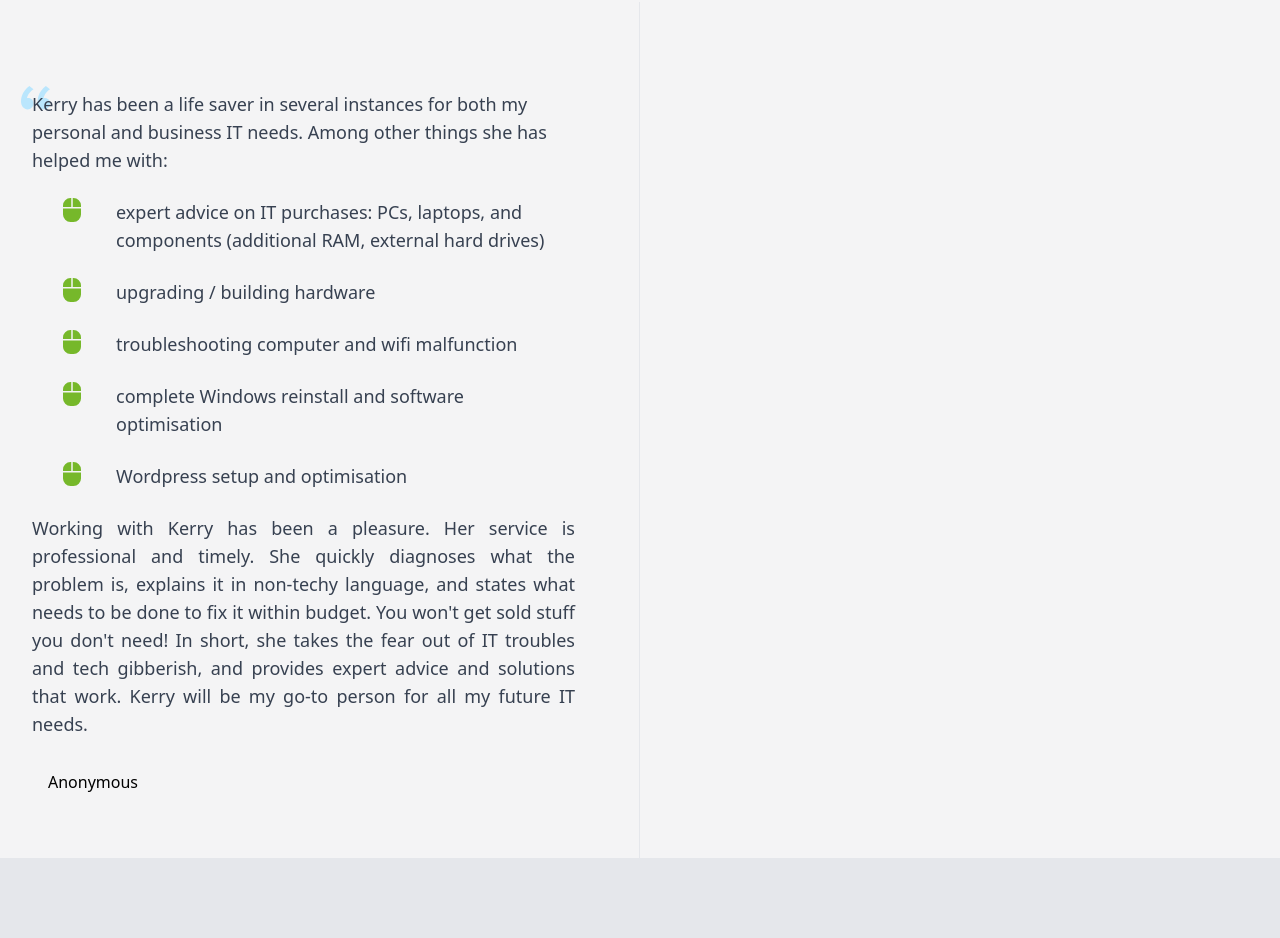
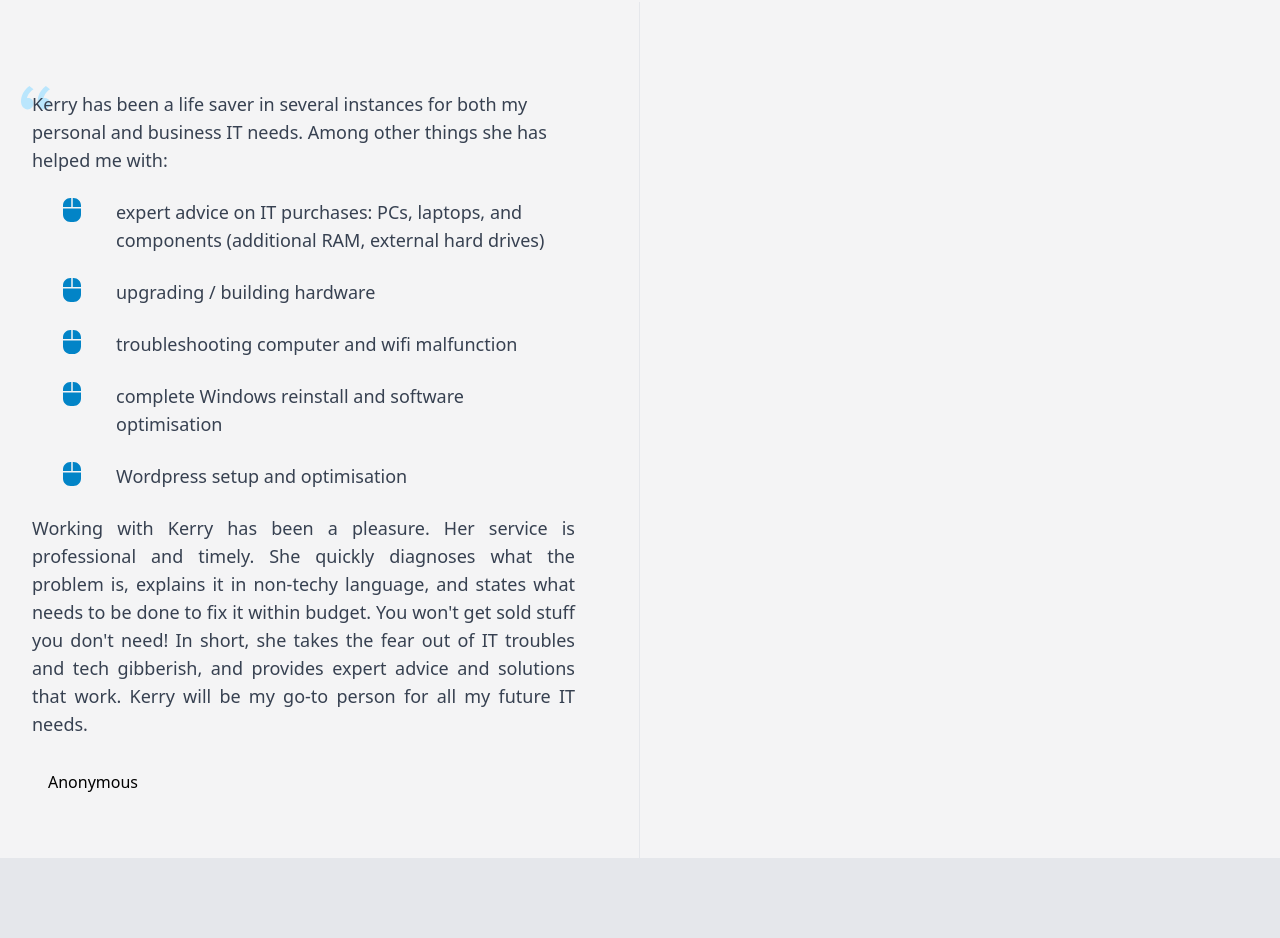
Before and after one commit to DigitalITServices/DigitalServices, a Nuxt app: page /HireMe in a window 1280 px wide. Shown: the part 1176-2114 px from the top of the page. Built offline with nearby package versions, Linux system fonts and the light colour scheme.

Commit message:
updated bullet points on HireMe

```diff
--- a/pages/HireMe.vue
+++ b/pages/HireMe.vue
@@ -80,35 +80,45 @@
             </p>
 
             <div class="-m-3 p-3 ml-4 mt-3 flex items-start rounded-lg">
-              <img class="flex-shrink-0 h-6 w-6" src="/images/bullets.svg" alt="bullet point">
+              <svg xmlns="http://www.w3.org/2000/svg" fill="#0284c7" viewBox="0 0 384 512" class="flex-shrink-0 h-6 w-6">
+                <path d="M0 192l176 0L176 0 160 0C71.6 0 0 71.6 0 160l0 32zm0 32L0 352c0 88.4 71.6 160 160 160l64 0c88.4 0 160-71.6 160-160l0-128-192 0L0 224zm384-32l0-32C384 71.6 312.4 0 224 0L208 0l0 192 176 0z"/>
+              </svg>
               <span class="ml-8 text-lg text-gray-700">
                 expert advice on IT purchases: PCs, laptops, and components (additional RAM, external hard drives)
               </span>
             </div>
 
             <div class="-m-3 p-3 ml-4 mt-3 flex items-start rounded-lg">
-              <img class="flex-shrink-0 h-6 w-6" src="/images/bullets.svg" alt="bullet point">
+              <svg xmlns="http://www.w3.org/2000/svg" fill="#0284c7" viewBox="0 0 384 512" class="flex-shrink-0 h-6 w-6">
+                <path d="M0 192l176 0L176 0 160 0C71.6 0 0 71.6 0 160l0 32zm0 32L0 352c0 88.4 71.6 160 160 160l64 0c88.4 0 160-71.6 160-160l0-128-192 0L0 224zm384-32l0-32C384 71.6 312.4 0 224 0L208 0l0 192 176 0z"/>
+              </svg>
               <span class="ml-8 text-lg text-gray-700">
                 upgrading / building hardware
               </span>
             </div>
 
             <div class="-m-3 p-3 ml-4 mt-3 flex items-start rounded-lg">
-              <img class="flex-shrink-0 h-6 w-6" src="/images/bullets.svg" alt="bullet point">
+              <svg xmlns="http://www.w3.org/2000/svg" fill="#0284c7" viewBox="0 0 384 512" class="flex-shrink-0 h-6 w-6">
+                <path d="M0 192l176 0L176 0 160 0C71.6 0 0 71.6 0 160l0 32zm0 32L0 352c0 88.4 71.6 160 160 160l64 0c88.4 0 160-71.6 160-160l0-128-192 0L0 224zm384-32l0-32C384 71.6 312.4 0 224 0L208 0l0 192 176 0z"/>
+              </svg>
               <span class="ml-8 text-lg text-gray-700">
                 troubleshooting computer and wifi malfunction
               </span>
             </div>
 
             <div class="-m-3 p-3 ml-4 mt-3 flex items-start rounded-lg">
-              <img class="flex-shrink-0 h-6 w-6" src="/images/bullets.svg" alt="bullet point">
+              <svg xmlns="http://www.w3.org/2000/svg" fill="#0284c7" viewBox="0 0 384 512" class="flex-shrink-0 h-6 w-6">
+                <path d="M0 192l176 0L176 0 160 0C71.6 0 0 71.6 0 160l0 32zm0 32L0 352c0 88.4 71.6 160 160 160l64 0c88.4 0 160-71.6 160-160l0-128-192 0L0 224zm384-32l0-32C384 71.6 312.4 0 224 0L208 0l0 192 176 0z"/>
+              </svg>
               <span class="ml-8 text-lg text-gray-700">
                 complete Windows reinstall and software optimisation
               </span>
             </div>
 
             <div class="-m-3 p-3 ml-4 mt-3 flex items-start rounded-lg">
-              <img class="flex-shrink-0 h-6 w-6" src="/images/bullets.svg" alt="bullet point">
+              <svg xmlns="http://www.w3.org/2000/svg" fill="#0284c7" viewBox="0 0 384 512" class="flex-shrink-0 h-6 w-6">
+                <path d="M0 192l176 0L176 0 160 0C71.6 0 0 71.6 0 160l0 32zm0 32L0 352c0 88.4 71.6 160 160 160l64 0c88.4 0 160-71.6 160-160l0-128-192 0L0 224zm384-32l0-32C384 71.6 312.4 0 224 0L208 0l0 192 176 0z"/>
+              </svg>
               <span class="ml-8 text-lg text-gray-700">
                 Wordpress setup and optimisation
               </span>
```
Also changed, not shown: 1 other file (tests, documents, lock files or other folders).
